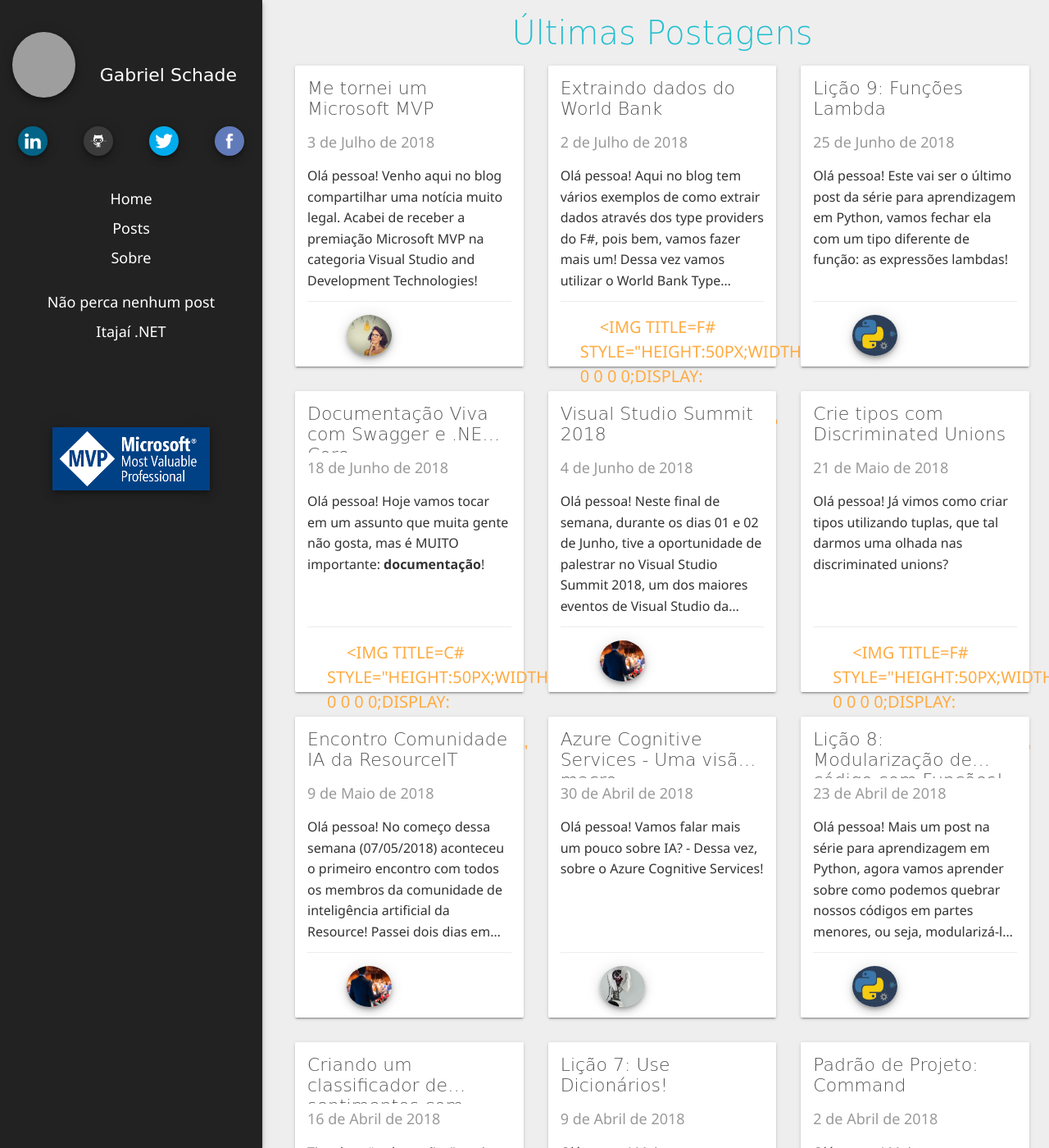
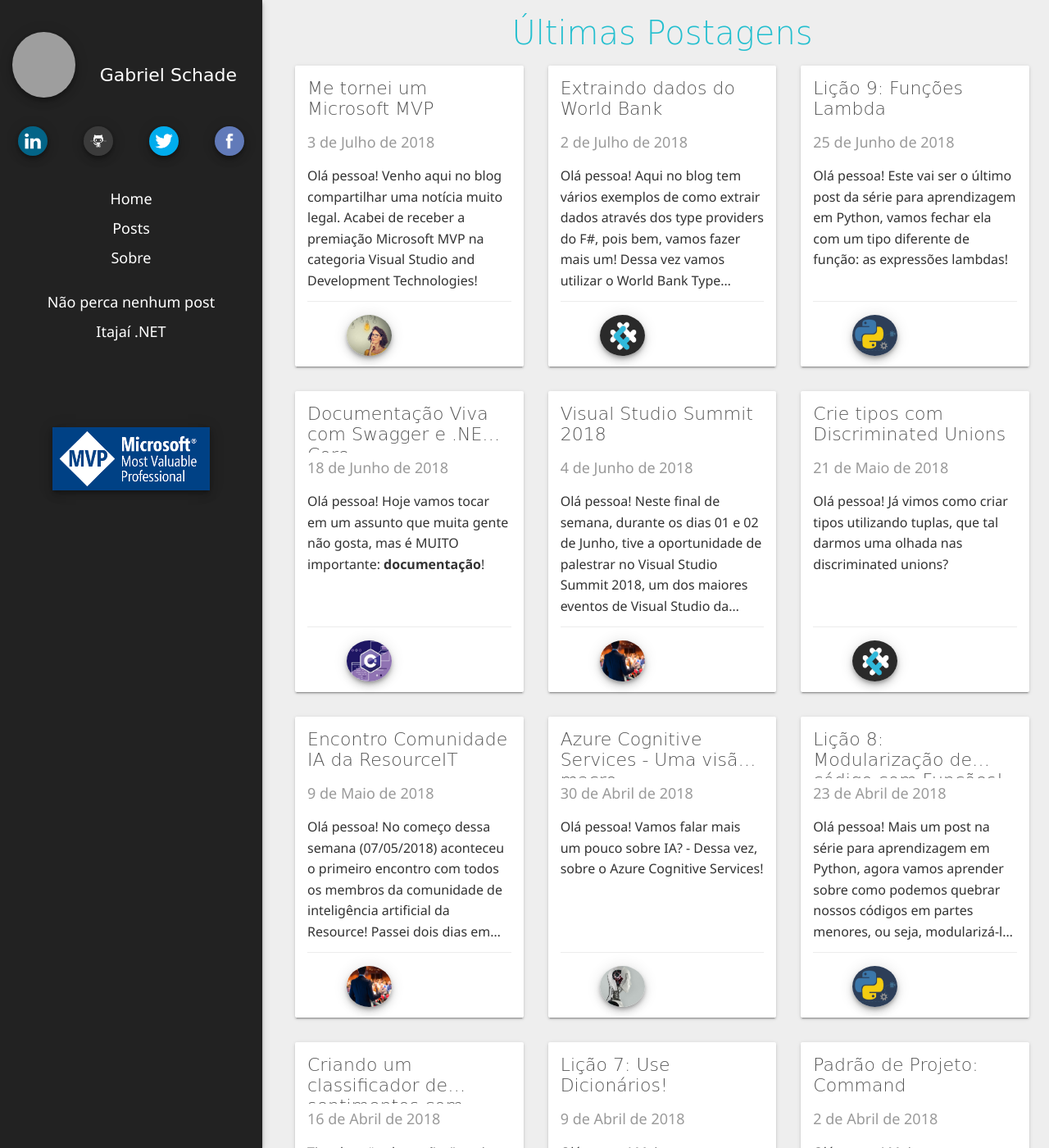
Before and after one commit to gabrielschade/gabrielschade.github.io, a Jekyll site: the page built from index.md, in a window 1280 px wide and 1400 px high. Shown: the whole window at 82% size. Built offline with Jekyll 4.4.1, drawn with Linux system fonts in a browser that asks for light colours; nearby versions of some CDN libraries; comment, search, counter and statistics services are not loaded; some of the changed text lies outside the part shown; grey boxes are pictures that could not be loaded.

Commit message:
atualização do title tag

```diff
--- a/_includes/posts-cards.html
+++ b/_includes/posts-cards.html
@@ -43,7 +43,7 @@
                                     {% assign image = tag | replace: "#", "" %}
                                     <a href="/posts-categoria/{{link | downcase | replace: "ê", "e" | replace: "õ","o"}}"
                                         class="collection-item none-decoration" target="_blank" style="text-decoration: none;">
-                                        <img title={{tag}} style="height:50px;width:55px;margin: 0 0 0 0;display: inline-block;" src="/{{ site.baseurl }}public/img/{{image}}.jpg" alt="{{tag}}" class="center circle icon z-depth-3 responsive-img activator card-profile-image mid-image">
+                                        <img title="{{tag}}" style="height:50px;width:55px;margin: 0 0 0 0;display: inline-block;" src="/{{ site.baseurl }}public/img/{{image}}.jpg" alt="{{tag}}" class="center circle icon z-depth-3 responsive-img activator card-profile-image mid-image">
                                     </a>
                                 {% endfor %}
                         </div>
```
